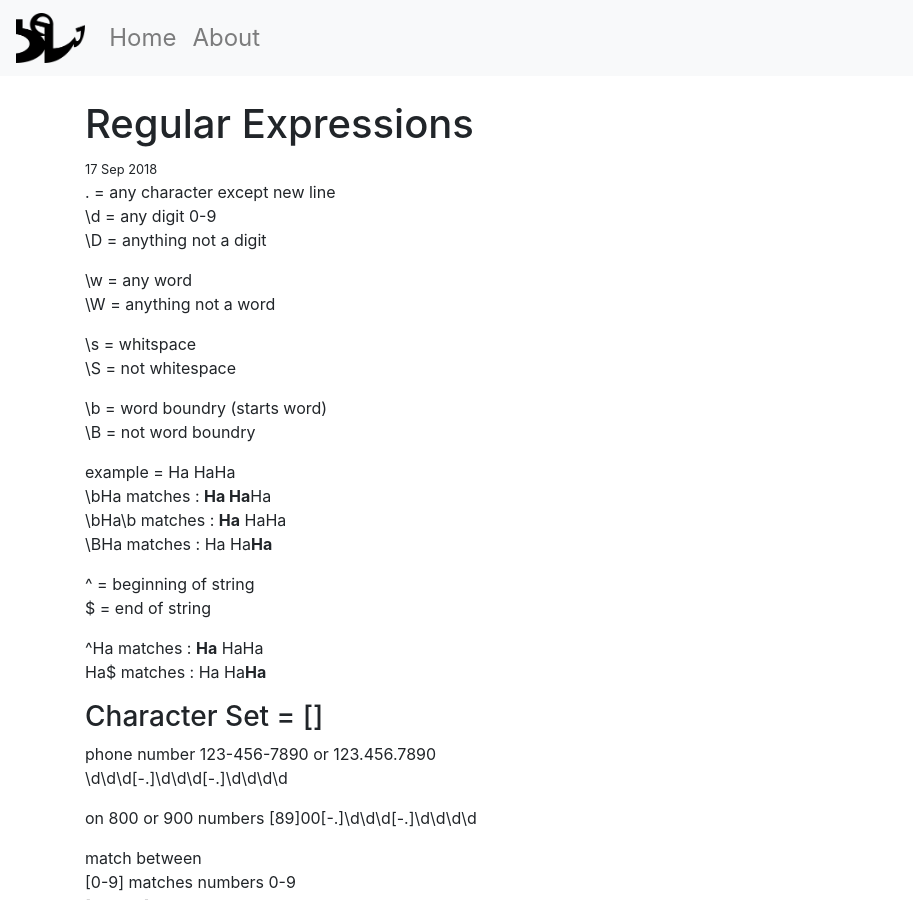
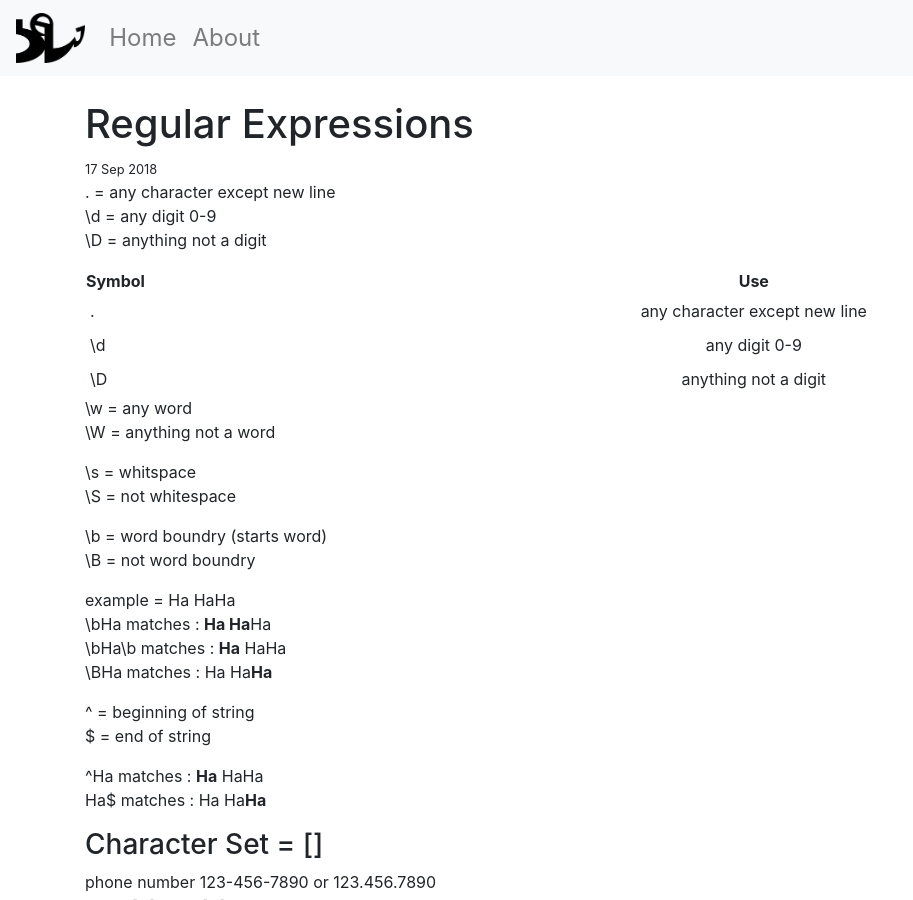
Before and after one commit to DewofyourYouth/DewofyourYouth.github.io, a Jekyll site: the page built from _posts/2018-09-17-regex-notes.md, in a window 1280 px wide and 900 px high. Shown: the whole window, without its empty margins (0-913 px from the left). Built offline with Jekyll 4.4.1, drawn with Linux system fonts in a browser that asks for light colours; nearby versions of some CDN libraries; comment, search, counter and statistics services are not loaded.

Commit message:
test table

```diff
--- a/_posts/2018-09-17-regex-notes.md
+++ b/_posts/2018-09-17-regex-notes.md
@@ -8,6 +8,13 @@ comments: true
 .    = any character except new line
 \d = any digit 0-9
 \D = anything not a digit
+
+| Symbol        | Use                            |
+| ------------- |:------------------------------:|
+| .             | any character except new line  |
+| \d            | any digit 0-9                  |
+| \D            | anything not a digit           |
+
 
 \w = any word
 \W = anything not a word
```
